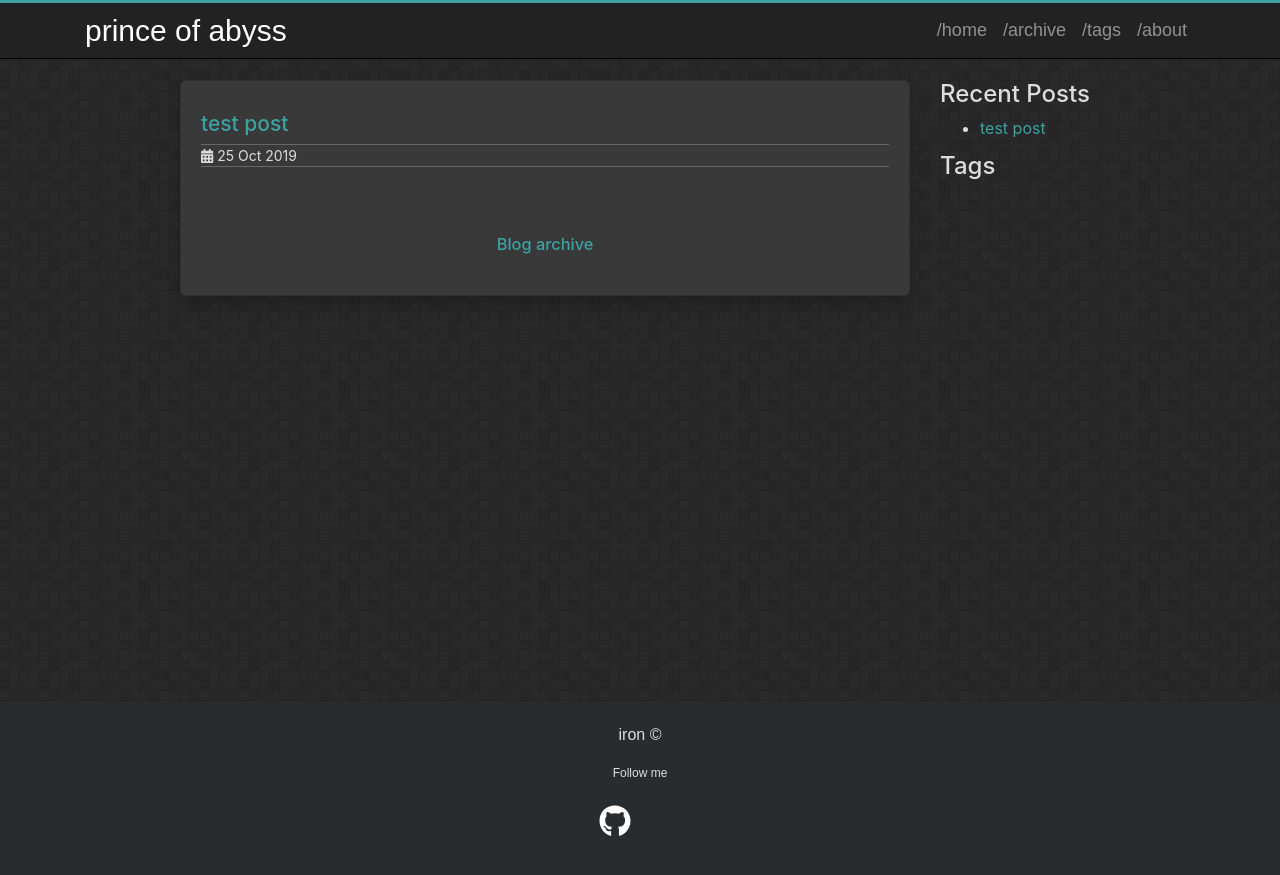
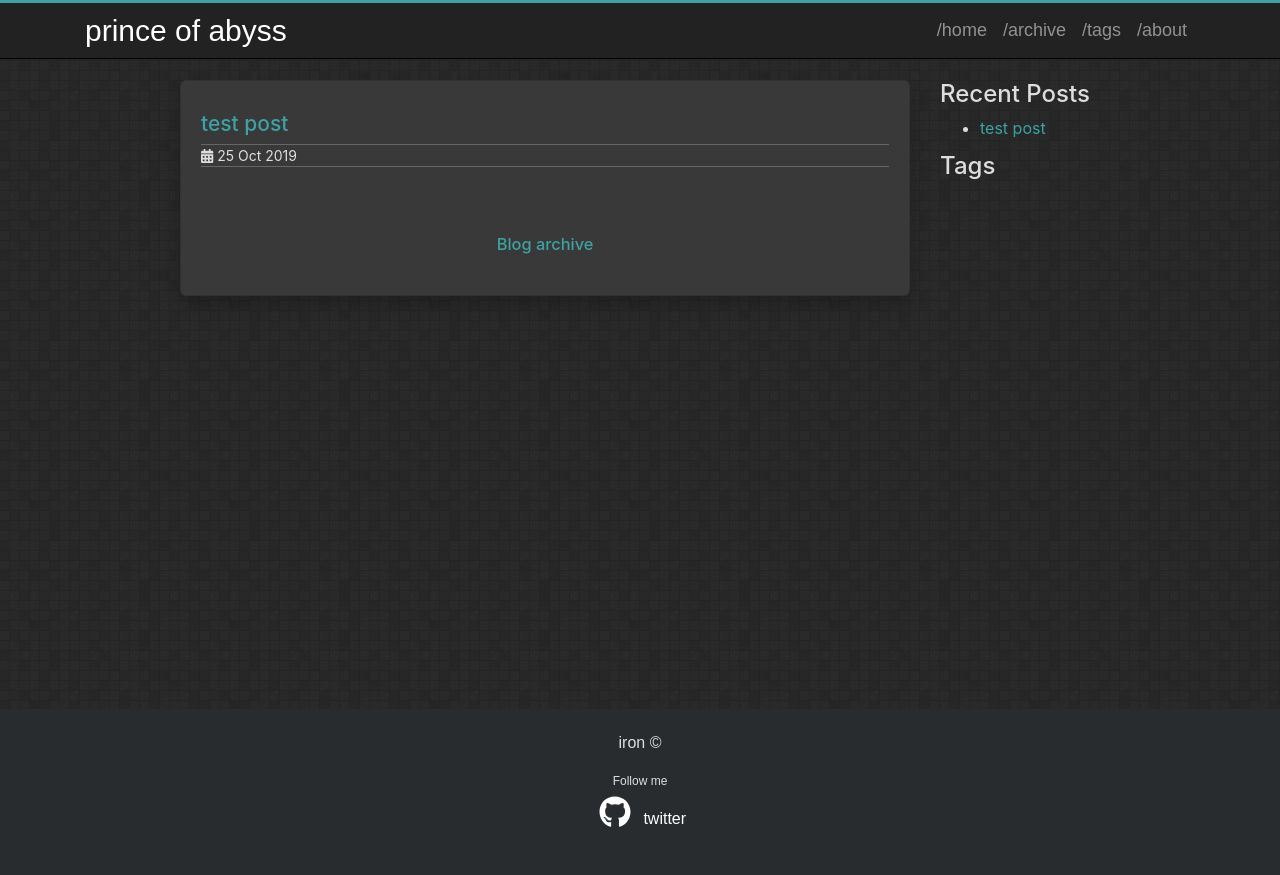
Before and after one commit to iron131211/iron131211.github.io, a Jekyll site: the page built from index.html, in a window 1280 px wide. Shown: the top 875 px of the page. Built offline with Jekyll 4.4.1, drawn with Linux system fonts in a browser that asks for light colours.

Commit message:
Update social.html

```diff
--- a/_includes/social.html
+++ b/_includes/social.html
@@ -10,7 +10,7 @@
 
   {% if site.social.twitter %}
     <li>
-      <a title="{{ site.social.twitter }} on Twitter" href="https://twitter.com/iron131211{{ site.social.twitter }}" target="_blank"><i class="/assets/images/Twitter_Social_Icon_Circle_Color.png"></i></a>
+      <a title="{{ site.social.twitter }} on Twitter" href="https://twitter.com/iron131211{{ site.social.twitter }}" target="_blank"><i class="/assets/images/Twitter_Social_Icon_Circle_Color.png"></i>twitter</a>
     </li>
   {% endif %}
 
```
